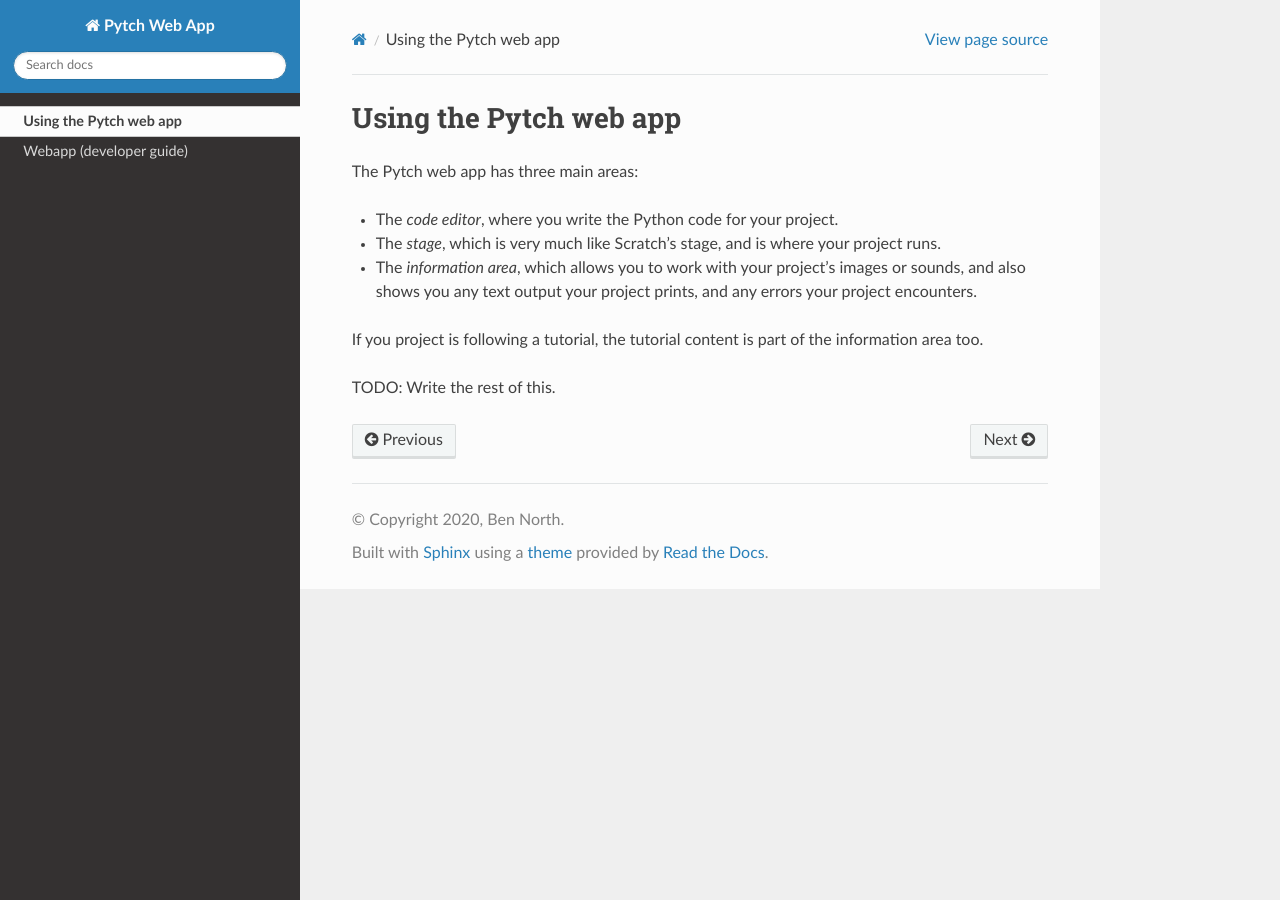
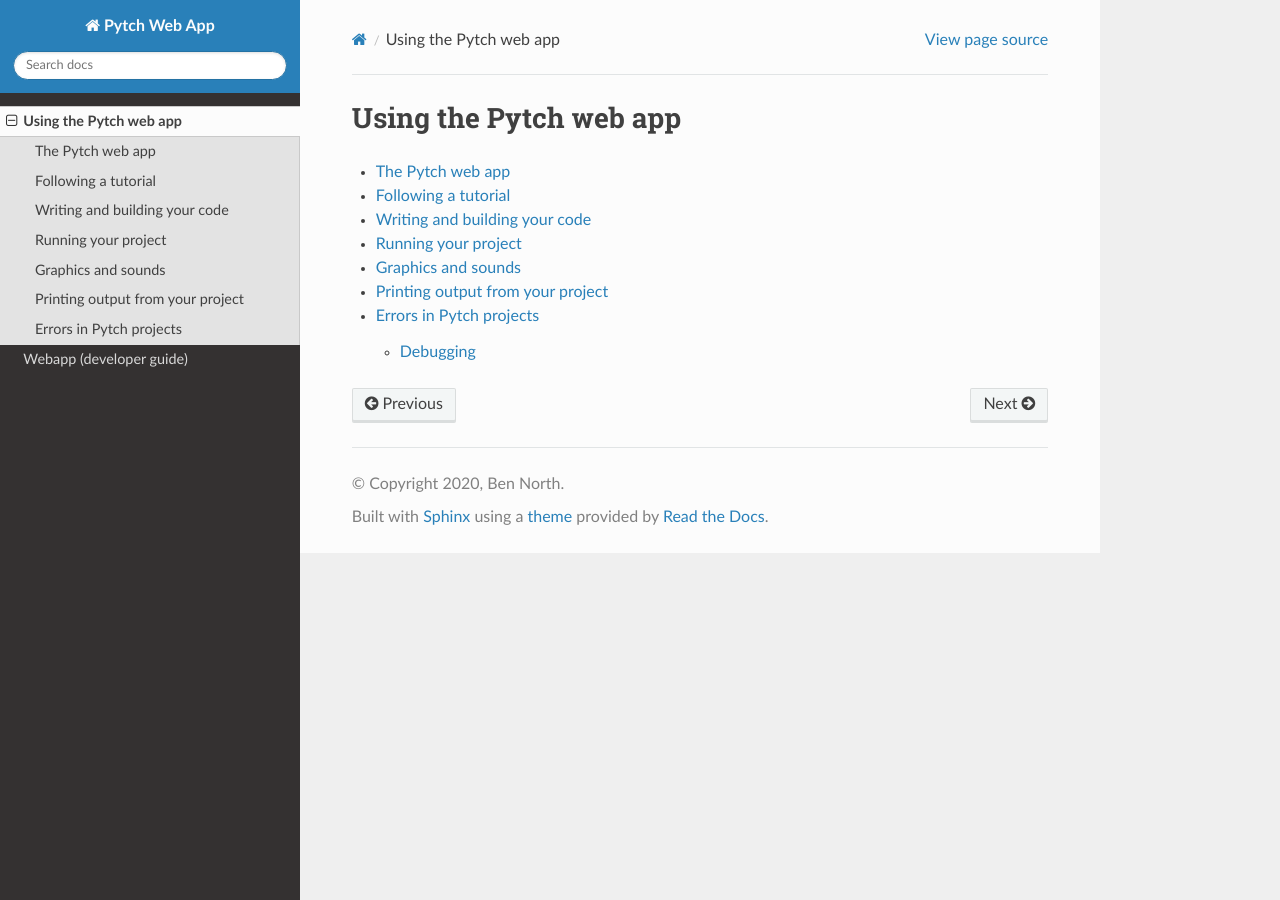
Before and after one commit to pytchlang/pytch-webapp, a Sphinx documentation site: the page built from doc/source/user/index.rst, in a window 1280 px wide. Built offline with Sphinx 7.4.7 and the Read the Docs theme 2.0.0, drawn with Linux system fonts in a browser that asks for light colours.

Commit message:
Bring individual docs into index

```diff
--- a/doc/source/user/index.rst
+++ b/doc/source/user/index.rst
@@ -1,16 +1,12 @@
 Using the Pytch web app
 =======================
 
-The Pytch web app has three main areas:
+.. toctree::
 
-* The *code editor*, where you write the Python code for your project.
-* The *stage*, which is very much like Scratch's stage, and is where
-  your project runs.
-* The *information area*, which allows you to work with your project's
-  images or sounds, and also shows you any text output your project
-  prints, and any errors your project encounters.
-
-If you project is following a tutorial, the tutorial content is part
-of the information area too.
-
-TODO: Write the rest of this.
+   interface
+   tutorials
+   writing-code
+   running-your-program
+   graphics-and-sounds
+   printing-output
+   errors-and-debugging
```
